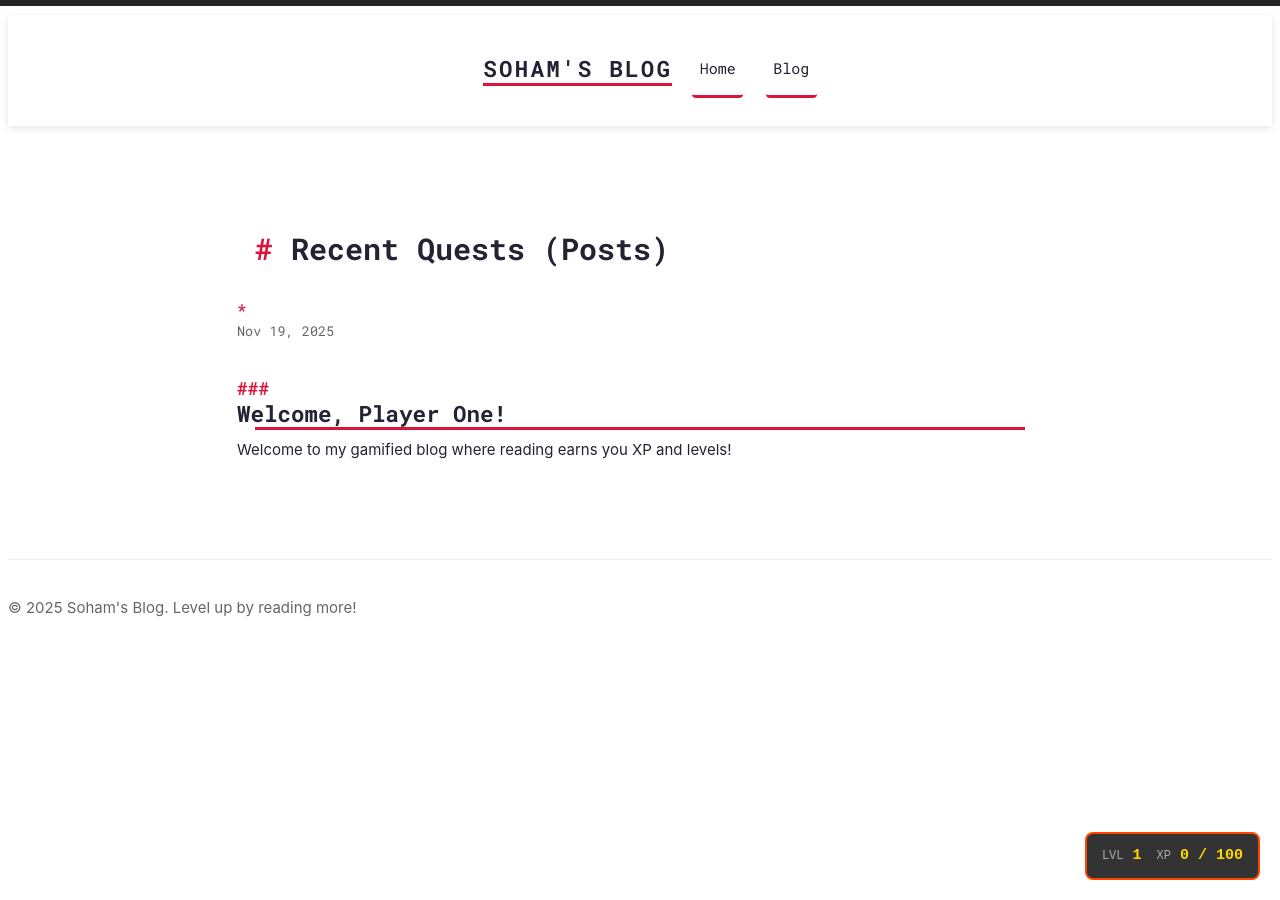
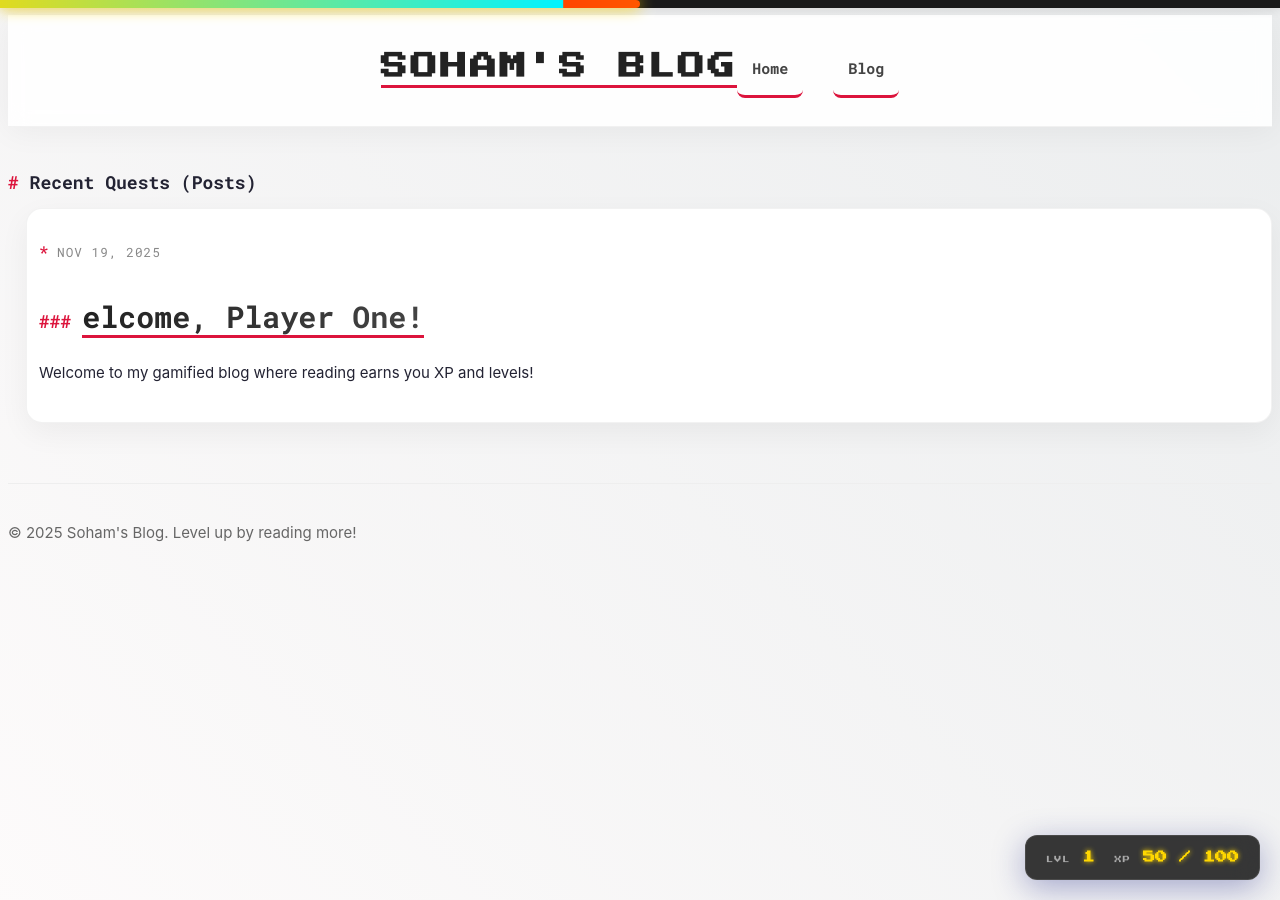
Before and after one commit to shb2908/shb2908.github.io, a Jekyll site: the page built from index.html, in a window 1280 px wide and 900 px high. Built offline with Jekyll 4.4.1, drawn with Linux system fonts in a browser that asks for light colours.

Commit message:
updated#4

```diff
--- a/assets/css/gamify.css
+++ b/assets/css/gamify.css
@@ -2,6 +2,16 @@
 :root {
     --xp-color: #ffd700;
     --level-color: #ff4500;
+    --neon-blue: #00f3ff;
+    --neon-pink: #ff00ff;
+    --glass-bg: rgba(255, 255, 255, 0.1);
+    --glass-border: rgba(255, 255, 255, 0.2);
+}
+
+/* Animated Background Gradient */
+body {
+    background: linear-gradient(45deg, #fdfbfb, #ebedee);
+    min-height: 100vh;
 }
 
 /* XP Bar (Fixed at top) */
@@ -10,17 +20,26 @@
     top: 0;
     left: 0;
     width: 100%;
-    height: 6px;
-    background: #222;
+    height: 8px;
+    background: #1a1a1a;
     z-index: 1000;
+    box-shadow: 0 2px 10px rgba(0,0,0,0.1);
 }
 
 #xp-bar {
     height: 100%;
     width: 0%;
-    background: linear-gradient(90deg, var(--level-color), var(--xp-color));
-    box-shadow: 0 0 10px var(--xp-color);
-    transition: width 0.2s ease-out;
+    background: linear-gradient(90deg, var(--level-color), var(--xp-color), var(--neon-blue));
+    background-size: 200% 100%;
+    animation: gradient-slide 2s linear infinite;
+    box-shadow: 0 0 15px var(--xp-color);
+    transition: width 0.3s cubic-bezier(0.4, 0, 0.2, 1);
+    border-radius: 0 4px 4px 0;
+}
+
+@keyframes gradient-slide {
+    0% { background-position: 100% 0; }
+    100% { background-position: -100% 0; }
 }
 
 /* Player Stats Widget */
@@ -28,21 +47,60 @@
     position: fixed;
     bottom: 20px;
     right: 20px;
-    background: rgba(0, 0, 0, 0.8);
+    background: rgba(20, 20, 20, 0.85);
     color: white;
-    padding: 10px 15px;
-    border-radius: 8px;
-    border: 2px solid var(--level-color);
-    font-family: 'Courier New', monospace;
+    padding: 12px 20px;
+    border-radius: 12px;
+    border: 1px solid rgba(255, 255, 255, 0.1);
+    font-family: 'Press Start 2P', 'Courier New', monospace; /* Retro font if available */
+    font-size: 0.8rem;
     z-index: 999;
     display: flex;
-    gap: 15px;
+    gap: 20px;
     align-items: center;
-    backdrop-filter: blur(5px);
+    backdrop-filter: blur(10px);
+    box-shadow: 0 8px 32px 0 rgba(31, 38, 135, 0.37);
+    transition: all 0.3s ease;
+    transform-origin: bottom right;
 }
 
-.stat-label { font-size: 0.8em; color: #aaa; }
-.stat-value { font-weight: bold; color: var(--xp-color); }
+.player-stats:hover {
+    transform: scale(1.05);
+    box-shadow: 0 0 20px var(--neon-blue);
+    border-color: var(--neon-blue);
+}
+
+.stat-item {
+    display: flex;
+    flex-direction: column;
+    align-items: center;
+    gap: 4px;
+}
+
+.stat-label {
+    font-size: 0.6em;
+    color: #aaa;
+    letter-spacing: 1px;
+    text-transform: uppercase;
+}
+
+.stat-value {
+    font-weight: bold;
+    color: var(--xp-color);
+    text-shadow: 0 0 5px var(--xp-color);
+}
+
+/* Mobile Responsiveness for Stats */
+@media (max-width: 768px) {
+    .player-stats {
+        bottom: auto;
+        top: 20px;
+        right: 10px;
+        padding: 8px 12px;
+        font-size: 0.7rem;
+        background: rgba(0, 0, 0, 0.9);
+    }
+}
 
 /* Level Up Toast */
 .levelup-toast {
@@ -50,16 +108,17 @@
     top: 50%;
     left: 50%;
     transform: translate(-50%, -50%) scale(0);
-    background: rgba(0, 0, 0, 0.9);
-    border: 4px solid var(--xp-color);
-    padding: 2rem;
+    background: rgba(0, 0, 0, 0.95);
+    border: 2px solid var(--xp-color);
+    padding: 3rem;
     text-align: center;
     color: white;
     z-index: 2000;
-    border-radius: 15px;
+    border-radius: 20px;
     pointer-events: none;
     opacity: 0;
     transition: all 0.5s cubic-bezier(0.175, 0.885, 0.32, 1.275);
+    box-shadow: 0 0 50px rgba(255, 215, 0, 0.5);
 }
 
 .levelup-toast.active {
@@ -68,14 +127,16 @@
 }
 
 .levelup-text {
-    font-size: 3rem;
-    font-weight: bold;
+    font-size: 4rem;
+    font-weight: 900;
     text-transform: uppercase;
     background: linear-gradient(to bottom, #fff, #ffd700);
     -webkit-background-clip: text;
     background-clip: text;
     -webkit-text-fill-color: transparent;
     filter: drop-shadow(0 0 10px rgba(255, 215, 0, 0.5));
+    margin-bottom: 1rem;
+    font-family: 'Press Start 2P', cursive;
 }
 
 /* --- AURA ANIMATIONS --- */
@@ -93,34 +154,45 @@
     100% { transform: translate(1px, -2px) rotate(-1deg); }
 }
 
+.shake-hover {
+    display: inline-block;
+    transition: all 0.3s ease;
+}
+
 .shake-hover:hover {
     animation: shake 0.5s;
     animation-iteration-count: infinite;
     color: var(--level-color) !important;
-    text-shadow: 0 0 5px var(--level-color);
+    text-shadow: 0 0 8px var(--level-color);
 }
 
 .aura-container {
     position: relative;
     display: inline-block;
-    padding: 20px;
+    padding: 10px 0;
 }
 
 .aura-text {
     font-weight: 900;
-    color: red;
+    color: var(--color-primary);
     position: relative;
     z-index: 4;
     text-transform: uppercase;
     letter-spacing: 0.1em;
+    transition: color 0.3s ease;
 }
 
-/* Site Header Styles */
+/* Site Header Styles - Full Width & Vibrant */
 .site-header {
-    background: #fff;
-    box-shadow: 0 2px 8px rgba(0, 0, 0, 0.1);
-    padding: 1rem 0;
-    margin-bottom: 2rem;
+    background: rgba(255, 255, 255, 0.9);
+    backdrop-filter: blur(10px);
+    box-shadow: 0 4px 30px rgba(0, 0, 0, 0.05);
+    padding: 1.5rem 0;
+    margin-bottom: 3rem;
+    border-bottom: 1px solid rgba(0, 0, 0, 0.05);
+    position: sticky;
+    top: 0;
+    z-index: 900;
 }
 
 .site-header .wrapper {
@@ -133,75 +205,123 @@
 }
 
 .site-title {
-    font-size: 1.5rem;
+    font-size: 1.8rem;
     text-decoration: none;
-    color: inherit;
+    color: #222;
+    font-family: 'Press Start 2P', cursive; /* Use gaming font if loaded */
 }
 
 .site-nav {
     display: flex;
-    gap: 1.5rem;
+    gap: 2rem;
 }
 
 .page-link {
     text-decoration: none;
-    color: inherit;
-    padding: 0.5rem;
-    border-radius: 4px;
-    transition: all 0.2s ease;
+    color: #444;
+    font-weight: 700;
+    padding: 0.5rem 1rem;
+    border-radius: 8px;
+    transition: all 0.3s ease;
+    position: relative;
+    overflow: hidden;
+}
+
+.page-link::before {
+    content: '';
+    position: absolute;
+    bottom: 0;
+    left: 0;
+    width: 0%;
+    height: 2px;
+    background: var(--level-color);
+    transition: width 0.3s ease;
+}
+
+.page-link:hover::before {
+    width: 100%;
 }
 
 .page-link:hover {
-    background: rgba(255, 69, 0, 0.1);
+    color: var(--level-color);
+    background: rgba(255, 69, 0, 0.05);
 }
 
-/* Content Wrapper */
-.wrapper {
-    max-width: 800px;
-    margin: 0 auto;
-    padding: 0 1rem;
+/* Post List - Card Style */
+.post-list li {
+    background: #fff;
+    border-radius: 16px;
+    padding: 2rem;
+    margin-bottom: 2rem;
+    box-shadow: 0 10px 30px rgba(0,0,0,0.05);
+    border: 1px solid rgba(0,0,0,0.05);
+    transition: all 0.3s cubic-bezier(0.4, 0, 0.2, 1);
+    position: relative;
+    overflow: hidden;
 }
 
-.page-content {
-    padding-top: 1rem;
+.post-list li:hover {
+    transform: translateY(-5px);
+    box-shadow: 0 20px 40px rgba(0,0,0,0.1);
+    border-color: var(--neon-blue);
 }
 
-/* Post List Styles */
-.post-list {
-    list-style: none;
-    padding: 0;
+.post-list li::after {
+    content: '';
+    position: absolute;
+    top: 0;
+    left: 0;
+    width: 4px;
+    height: 100%;
+    background: var(--level-color);
+    opacity: 0;
+    transition: opacity 0.3s ease;
 }
 
-.post-list li {
-    margin-bottom: 2rem;
-    padding-bottom: 2rem;
-    border-bottom: 1px solid #eee;
+.post-list li:hover::after {
+    opacity: 1;
 }
 
-.post-list li:last-child {
-    border-bottom: none;
+.post-link {
+    font-size: 2rem;
+    font-weight: 800;
+    margin-bottom: 1rem;
+    background: linear-gradient(90deg, #222, #444);
+    -webkit-background-clip: text;
+    background-clip: text;
+    -webkit-text-fill-color: transparent;
+    transition: all 0.3s ease;
+}
+
+.post-list li:hover .post-link {
+    background: linear-gradient(90deg, var(--level-color), var(--neon-pink));
+    -webkit-background-clip: text;
+    background-clip: text;
+    -webkit-text-fill-color: transparent;
 }
 
 .post-meta {
-    color: #666;
-    font-size: 0.9em;
-    display: block;
-    margin-bottom: 0.5rem;
+    font-size: 0.85rem;
+    color: #888;
+    text-transform: uppercase;
+    letter-spacing: 1px;
+    margin-bottom: 1rem;
 }
 
-.post-link {
-    font-size: 1.5rem;
-    text-decoration: none;
-    color: inherit;
-    display: block;
-    margin-bottom: 0.5rem;
+/* Mobile Adjustments */
+@media (max-width: 600px) {
+    .site-header .wrapper {
+        padding: 0 1rem;
+        flex-direction: column;
+        gap: 1rem;
+        align-items: center;
+    }
+
+    .site-title {
+        font-size: 1.4rem;
+    }
+
+    .post-link {
+        font-size: 1.5rem;
+    }
 }
-
-.post-link:hover {
-    color: var(--level-color);
-}
-
-.page-heading {
-    font-size: 2rem;
-    margin-bottom: 2rem;
-}
```
Also changed, not shown: Gemfile.lock (added).
